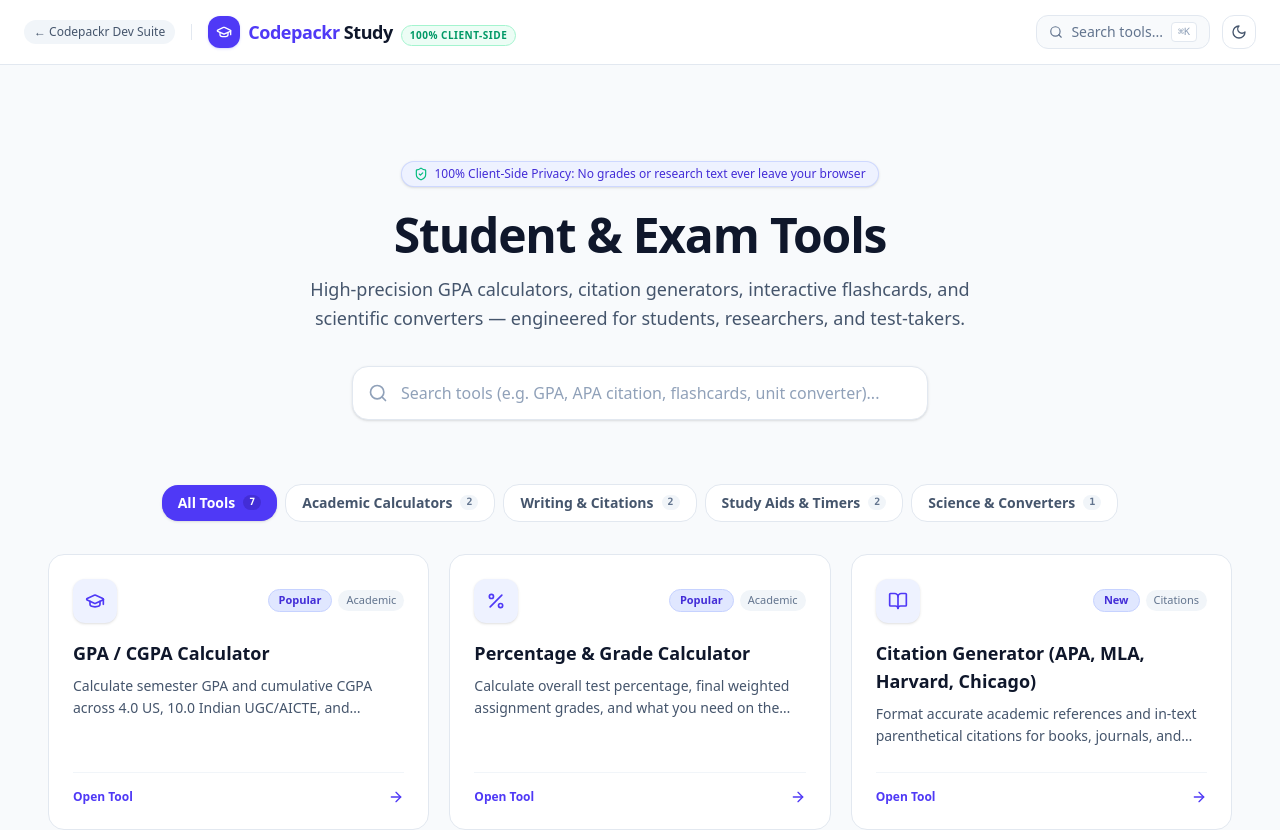
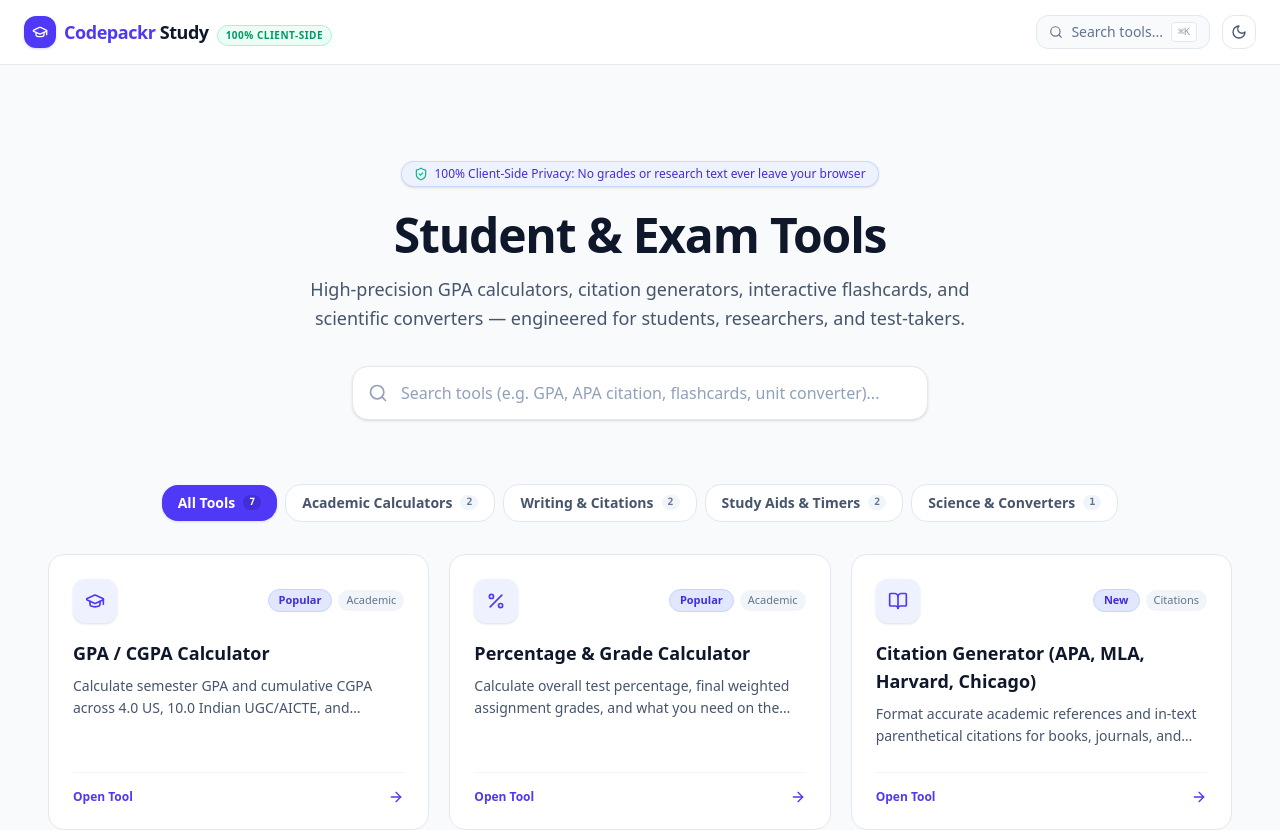
Before and after one commit to coolnaveen99/codepackr-study, a React (Vite) app: page / in a window 1280 px wide. Shown: the top 830 px of the page. Built offline with nearby package versions, Linux system fonts and the light colour scheme; the HTML template or start-up script is replaced by a standard one.

Commit message:
refactor: remove external link from header
Simplify the header UI by removing the external link to the Codepackr developer tools suite.

```diff
--- a/src/components/layout/Header.tsx
+++ b/src/components/layout/Header.tsx
@@ -17,20 +17,8 @@
   return (
     <header className="border-b border-slate-200 dark:border-slate-800 bg-white/90 dark:bg-slate-900/90 backdrop-blur sticky top-0 z-40 transition-colors">
       <div className="max-w-7xl mx-auto px-4 sm:px-6 h-16 flex items-center justify-between gap-4">
-        {/* Left: Backlink & Brand Logo */}
+        {/* Left: Brand Logo */}
         <div className="flex items-center gap-3 sm:gap-4">
-          <a
-            href="https://www.codepackr.com"
-            target="_blank"
-            rel="noopener noreferrer"
-            className="text-xs px-2.5 py-1 rounded-full bg-slate-100 dark:bg-slate-800 text-slate-600 dark:text-slate-300 hover:bg-slate-200 dark:hover:bg-slate-700 transition font-medium whitespace-nowrap"
-            title="Return to main Codepackr developer tools suite"
-          >
-            ← Codepackr Dev Suite
-          </a>
-
-          <div className="h-4 w-px bg-slate-200 dark:bg-slate-800 hidden sm:block" />
-
           <button
             onClick={onGoHome}
             className="flex items-center gap-2 group text-left cursor-pointer"
```
